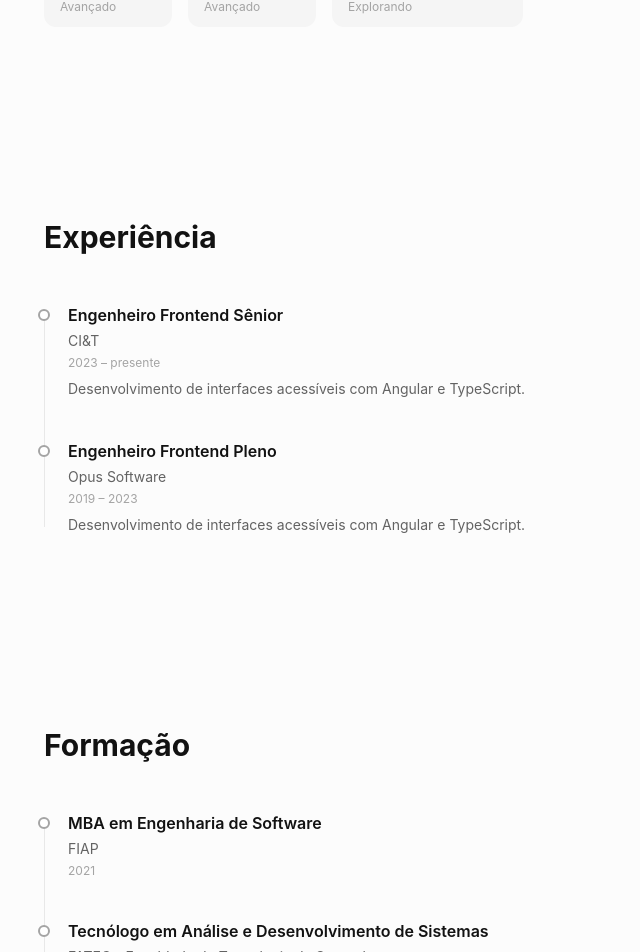
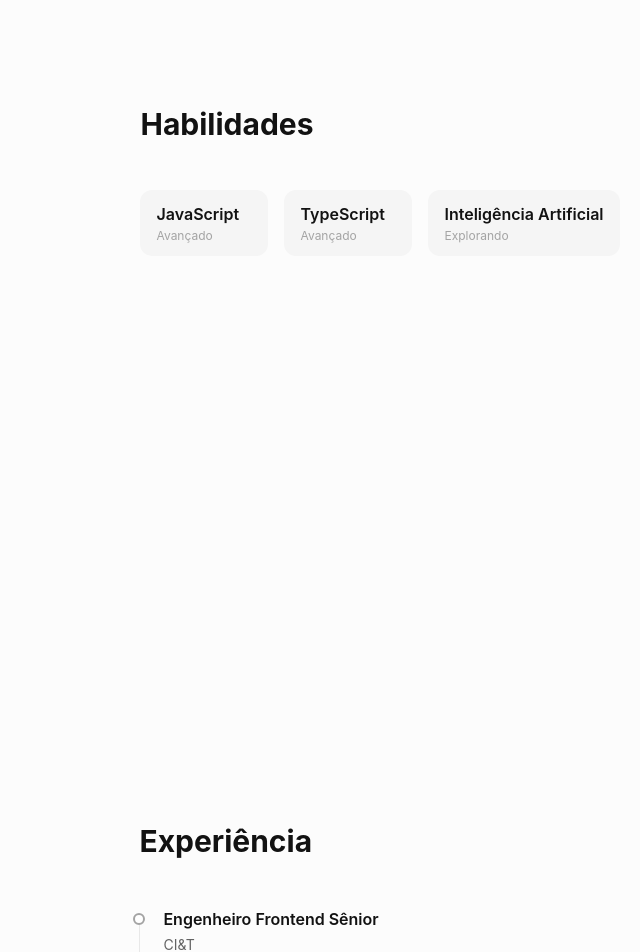
Before and after one commit to veuzebio/ihero, an Angular app: page / in a window 1280 px wide. Shown: the part 1019-1971 px from the top of the page, without its empty margins (364-1004 px from the left). Built offline with nearby package versions, Linux system fonts and the light colour scheme.

Commit message:
feat: scroll snap

```diff
--- a/src/app/features/education/education.html
+++ b/src/app/features/education/education.html
@@ -1,4 +1,4 @@
-<section id="education" aria-labelledby="education-heading" class="px-6 py-24">
+<section id="education" aria-labelledby="education-heading" class="snap-start min-h-svh flex flex-col justify-center px-6 py-24">
   <div class="max-w-2xl mx-auto">
     <h2 id="education-heading" class="text-3xl font-bold text-neutral-900 dark:text-dark-text mb-12">Formação</h2>
 
--- a/src/app/features/experience/experience.html
+++ b/src/app/features/experience/experience.html
@@ -1,4 +1,4 @@
-<section id="experience" aria-labelledby="experience-heading" class="px-6 py-24">
+<section id="experience" aria-labelledby="experience-heading" class="snap-start min-h-svh flex flex-col justify-center px-6 py-24">
   <div class="max-w-2xl mx-auto">
     <h2 id="experience-heading" class="text-3xl font-bold text-neutral-900 dark:text-dark-text mb-12">
       Experiência
--- a/src/app/features/hero/hero.html
+++ b/src/app/features/hero/hero.html
@@ -1,4 +1,4 @@
-<section id="hero" class="min-h-screen flex items-center justify-center px-6 py-24" aria-labelledby="hero-heading">
+<section id="hero" class="snap-start min-h-svh flex items-center justify-center px-6 py-24" aria-labelledby="hero-heading">
   <div class="max-w-2xl w-full">
     <h1 id="hero-heading" class="flex flex-col text-neutral-900 dark:text-dark-text">
       <span class="text-2xl font-light text-neutral-600 dark:text-dark-muted">
--- a/src/app/features/skills/skills.html
+++ b/src/app/features/skills/skills.html
@@ -1,4 +1,4 @@
-<section id="skills" aria-labelledby="skills-heading" class="px-6 py-24 bg-neutral-50 dark:bg-dark-bg">
+<section id="skills" aria-labelledby="skills-heading" class="snap-start min-h-svh flex flex-col justify-center px-6 py-24 bg-neutral-50 dark:bg-dark-bg">
   <div class="max-w-2xl mx-auto">
     <h2 id="skills-heading" class="text-3xl font-bold text-neutral-900 dark:text-dark-text mb-12">Habilidades</h2>
 
--- a/src/app/layout/nav-menu/nav-menu.ts
+++ b/src/app/layout/nav-menu/nav-menu.ts
@@ -1,4 +1,4 @@
-import { Component, ElementRef, OnDestroy, ViewChild, afterNextRender, inject, signal } from '@angular/core';
+import { Component, ElementRef, NgZone, OnDestroy, ViewChild, afterNextRender, inject, signal } from '@angular/core';
 import { DOCUMENT } from '@angular/common';
 import { ThemeService } from '../../shared/services';
 import { ThemeToggle } from './components';
@@ -19,6 +19,7 @@ interface NavItem {
 })
 export class NavMenu implements OnDestroy {
   private readonly document = inject(DOCUMENT);
+  private readonly zone = inject(NgZone);
   readonly themeService = inject(ThemeService);
   private observer: IntersectionObserver | null = null;
   private mediaQuery: MediaQueryList | null = null;
@@ -48,13 +49,12 @@ export class NavMenu implements OnDestroy {
     afterNextRender(() => {
       this.observer = new IntersectionObserver(
         (entries) => {
-          for (const entry of entries) {
-            if (entry.isIntersecting) {
-              this.activeSection.set(entry.target.id);
-            }
-          }
+          const intersecting = entries.filter((e) => e.isIntersecting);
+          if (!intersecting.length) return;
+          const best = intersecting.reduce((a, b) => (b.intersectionRatio > a.intersectionRatio ? b : a));
+          this.zone.run(() => this.activeSection.set(best.target.id));
         },
-        { rootMargin: '-20% 0px -80% 0px' },
+        { threshold: [0, 0.1, 0.5, 1] },
       );
       const sections = this.document.querySelectorAll('section[id]');
       sections.forEach((section) => this.observer!.observe(section));
--- a/src/styles.css
+++ b/src/styles.css
@@ -34,6 +34,14 @@
 
 html {
   scroll-behavior: smooth;
+  scroll-snap-type: y mandatory;
+  scroll-padding-top: 3rem; /* mobile fixed nav height (h-12 = 48px = 3rem) */
+}
+
+@media (min-width: 1024px) {
+  html {
+    scroll-padding-top: 0;
+  }
 }
 
 body {
```
